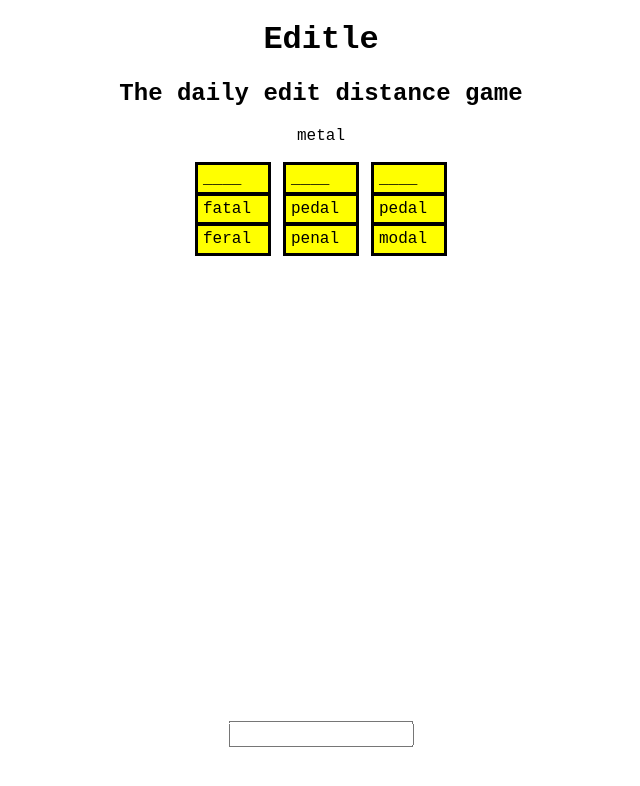
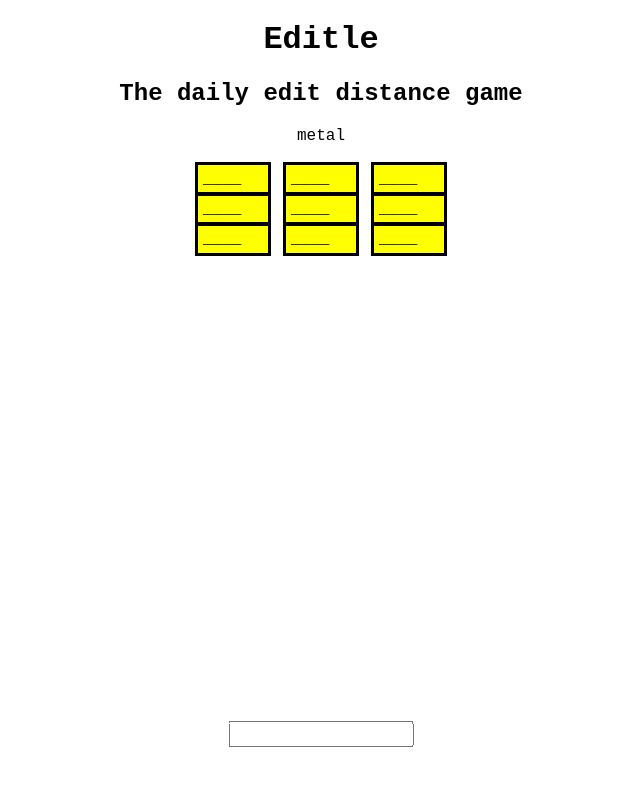
Before and after one commit to bsnyder2/editle, a Next.js app: page / in a window 1280 px wide. Shown: the top 786 px of the page, without its empty margins (319-959 px from the left). Built offline with nearby package versions, Linux system fonts and the light colour scheme.

Commit message:
Set hiddens

```diff
--- a/src/app/components/Calculator.tsx
+++ b/src/app/components/Calculator.tsx
@@ -23,9 +23,7 @@ const Calculator = () => {
 
         // Check if current guess is in dist1s
         console.log(dist1s.includes(currentGuess));
-        if (dist1s.includes(currentGuess)) {
-
-        }
+        console.log()
 
     });
 
@@ -47,7 +45,7 @@ const Calculator = () => {
             <h1>Editle</h1>
             <h2>The daily edit distance game</h2>
             <div>
-                <WordsTable onUpdate1s={handleDist1sUpdate} onUpdate2s={handleDist2sUpdate} />
+                <WordsTable onUpdate1s={handleDist1sUpdate} onUpdate2s={handleDist2sUpdate} guessData={currentGuess}/>
             </div>
                 <EntryBox handleGuess={handleGuess} />
 
--- a/src/app/components/WordsTable.tsx
+++ b/src/app/components/WordsTable.tsx
@@ -1,15 +1,20 @@
-// src/components/ReadFile.tsx
+// src/components/WordsTable.tsx
 import React, { useState, useEffect } from 'react';
 import '../css/WordsTable.css';
 
 
 const ALPHABET = "abcdefghijklmnopqrstuvwxyz".split('');
 
-const WordsTable = ({onUpdate1s, onUpdate2s}) => {
+const WordsTable = ({onUpdate1s, onUpdate2s, guessData}) => {
     const [content, setContent] = useState<string | null>(null);
     const [dist0, setDist0] = useState<string>("");
     const [dist1, setDist1] = useState<string[]>([]);
     const [dist2, setDist2] = useState<string[][]>([]);
+    // const [isHidden, setHidden] = useState<boolean>(true);
+    const [hiddens, setHiddens] = useState<boolean[]>(new Array(8).fill(true));
+    const [dist2Hiddens, setDist2Hiddens] = useState<boolean[]>(new Array(8).fill(true));
+
+
 
     // Runs when the component mounts
     useEffect(() => {
@@ -35,7 +40,20 @@ const WordsTable = ({onUpdate1s, onUpdate2s}) => {
         // pass updated state to parent
         onUpdate1s(dist1);
         onUpdate2s(dist2);
+        uncoverChild();
+        console.log("HIDDENS", hiddens);
+
     });
+
+    const uncoverChild = () => {
+      console.log("uncover child")
+      if (!dist1.includes(guessData)) return;
+      // Index of dist 1 guess
+      console.log(dist1.indexOf(guessData));
+      const updatedHiddens = [...hiddens];
+      updatedHiddens[dist1.indexOf(guessData)] = false;
+      setHiddens(updatedHiddens);
+    }
 
     const stepLevenshtein = (word: string, startWord: string, words5: string[]) => {
         const subWords : string[] = [];
@@ -95,7 +113,7 @@ const WordsTable = ({onUpdate1s, onUpdate2s}) => {
                         {/* {Array(dist1.length).fill(<td><SubTable dist1Word={dist1[0]}/></td>)} */}
                         {dist1.map((item, index) => (
                             <td key={index}>
-                                <SubTable dist1Word={dist1[index]} dist2Words={dist2[index]} />
+                                <SubTable dist1Word={dist1[index]} dist2Words={dist2[index]} isHidden={hiddens[index]}/>
                             </td>
                         ))}
                     </tr>
@@ -106,10 +124,8 @@ const WordsTable = ({onUpdate1s, onUpdate2s}) => {
 };
 
 
-const SubTable = (props) => {
+const SubTable = ({dist1Word, dist2Words, isHidden, dist2Hiddens}) => {
     // const [dist1Word, setDist1Word] = useState<string>("");
-    const [hidden, setHidden] = useState<boolean>(true);
-
     // return (<table>
     //     <tbody>
     //         <tr>
@@ -125,14 +141,14 @@ const SubTable = (props) => {
     <table>
       <tbody>
         <tr>
-          <td className="smallerCell">{hidden ? "____" : props.dist1Word}</td>
+          <td className="smallerCell">{isHidden ? "____" : dist1Word}</td>
         </tr>
         {/* <tr>
           <td>{props.dist2Words.length}</td>
         </tr> */}
-        {props.dist2Words.map((word, index) => (
+        {dist2Words.map((word, index) => (
           <tr key={index}>
-            <td className="smallerCell">{word}</td>
+            <td className="smallerCell">{isHidden ? "____" : word}</td>
           </tr>
         ))}
       </tbody>
```
